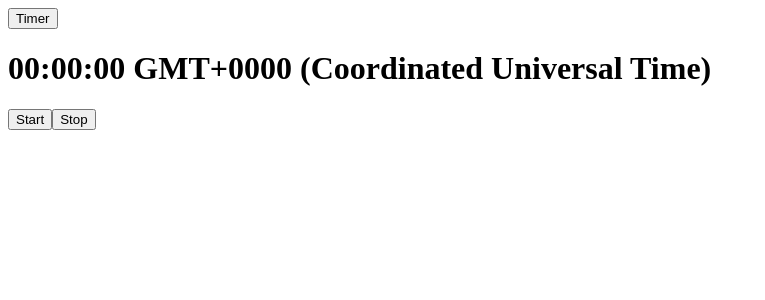
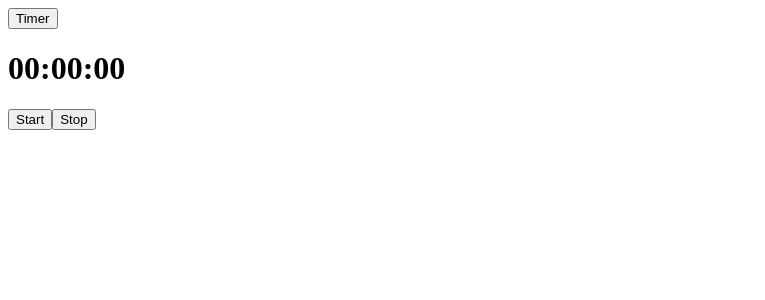
Before and after one commit to VitaliyKhrol/fd-react-welcome-2024, a React (Create React App) app: page / in a window 1280 px wide. Shown: the top 300 px of the page, without its empty margins (0-765 px from the left). Built offline with nearby package versions, Linux system fonts and the light colour scheme.

Commit message:
Секундомер на date-fns

```diff
--- a/src/components/Timer/index.js
+++ b/src/components/Timer/index.js
@@ -1,4 +1,5 @@
 import React, { Component } from 'react';
+import { format,addSeconds } from 'date-fns';
 
 
 class Timer extends Component {
@@ -13,11 +14,9 @@ class Timer extends Component {
     start =()=>{
         this.intervalId = setInterval(()=>{
          const {time} =this.state;
-         const date = new Date(time.getTime());
-         const seconds = time.getSeconds();
-         date.setSeconds(seconds+1)
+         const newdate =addSeconds(time,1)
              this.setState({
-                time: date
+                time: newdate
              })
 
         },1000 );
@@ -41,7 +40,7 @@ class Timer extends Component {
         const {time} =this.state;
         return (
             <div>
-                <h1>{time.toTimeString()}</h1>
+                <h1>{format(time, 'HH:mm:ss')}</h1>
                 <button onClick={this.start}>Start</button>
                 <button onClick={this.stop}>Stop</button>
             </div>
```
